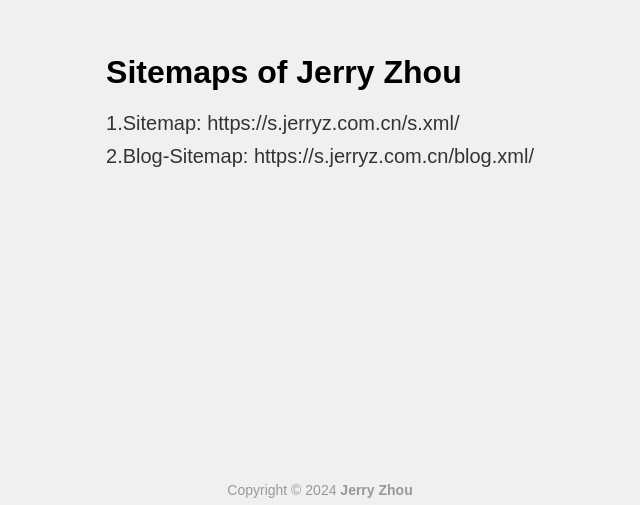
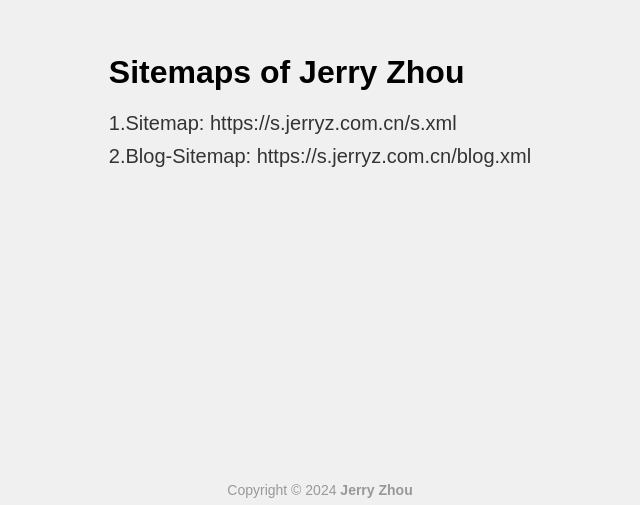
Before and after one commit to YangguangZhou/Sitemap, a plain HTML site: page index.html in a window 1280 px wide. Shown: the part 295-800 px from the top of the page, without its empty margins (320-960 px from the left). Drawn offline with Linux system fonts and the light colour scheme.

Commit message:
更新 index.html

```diff
--- a/index.html
+++ b/index.html
@@ -54,8 +54,8 @@
 <body>
     <div class="sitemap">
         <h1>Sitemaps of Jerry Zhou</h1>
-        <a href="https://s.jerryz.com.cn/s.xml/">1.Sitemap: https://s.jerryz.com.cn/s.xml/</a>
-        <a href="https://s.jerryz.com.cn/blog.xml/">2.Blog-Sitemap: https://s.jerryz.com.cn/blog.xml/</a>
+        <a href="https://s.jerryz.com.cn/s.xml">1.Sitemap: https://s.jerryz.com.cn/s.xml</a>
+        <a href="https://s.jerryz.com.cn/blog.xml">2.Blog-Sitemap: https://s.jerryz.com.cn/blog.xml</a>
     </div>
     <div class="copyright">
         Copyright &copy; 2024
```
